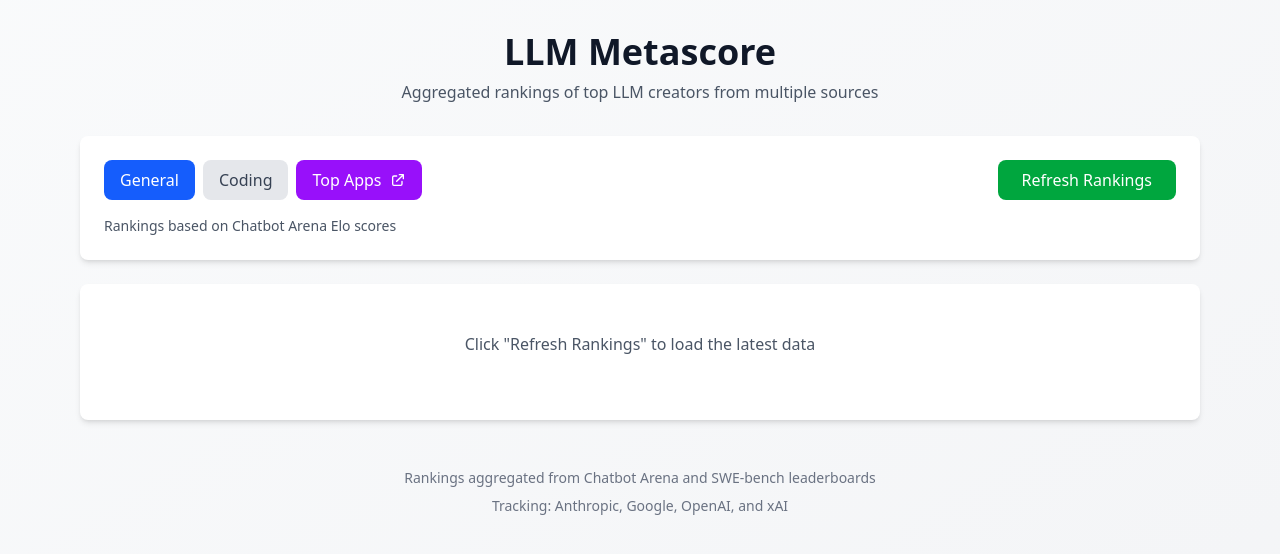
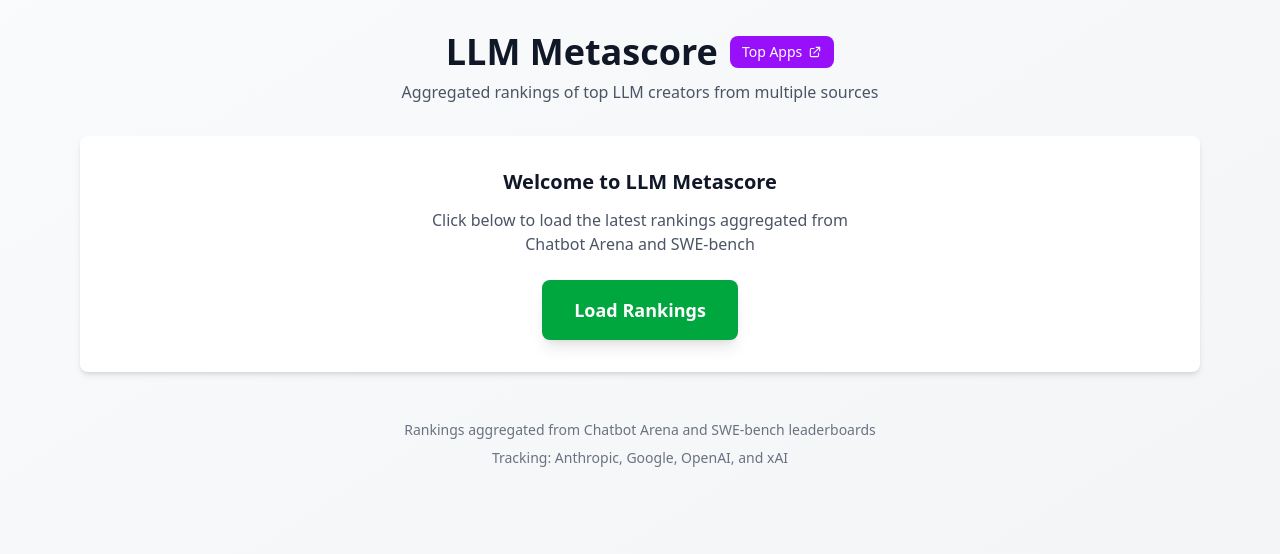
Before and after one commit to robertdamiano/llm-metascore, a Next.js app: page / in a window 1280 px wide. Shown: the top 554 px of the page. Built offline with nearby package versions, Linux system fonts and the light colour scheme.

Commit message:
Improve UI/UX and add CI/CD pipeline

```diff
--- a/app/page.tsx
+++ b/app/page.tsx
@@ -81,21 +81,58 @@
       <div className="container mx-auto px-4 py-8 max-w-6xl">
         {/* Header */}
         <header className="text-center mb-8">
-          <h1 className="text-4xl font-bold text-gray-900 mb-2">
+          <div className="flex items-center justify-center gap-3 mb-2 flex-wrap">
+            <h1 className="text-4xl font-bold text-gray-900">
               LLM Metascore
             </h1>
+            <a
+              href="https://openrouter.ai/rankings#apps"
+              target="_blank"
+              rel="noopener noreferrer"
+              className="px-3 py-1.5 rounded-lg font-medium transition-colors bg-purple-600 text-white hover:bg-purple-700 flex items-center gap-1.5 text-sm"
+            >
+              Top Apps
+              <svg className="w-3.5 h-3.5" fill="none" stroke="currentColor" viewBox="0 0 24 24">
+                <path strokeLinecap="round" strokeLinejoin="round" strokeWidth={2} d="M10 6H6a2 2 0 00-2 2v10a2 2 0 002 2h10a2 2 0 002-2v-4M14 4h6m0 0v6m0-6L10 14" />
+              </svg>
+            </a>
+          </div>
           <p className="text-gray-600">
             Aggregated rankings of top LLM creators from multiple sources
           </p>
         </header>
 
-        {/* Mode Selector */}
-        <div className="bg-white rounded-lg shadow-md p-6 mb-6">
-          <div className="flex flex-wrap gap-4 items-center justify-between">
-            <div className="flex flex-wrap gap-2">
+        {/* Initial Load State - Prominent CTA */}
+        {!lastUpdated && !loading && (
+          <div className="bg-white rounded-lg shadow-md p-8 mb-6 text-center">
+            <div className="max-w-md mx-auto">
+              <h2 className="text-xl font-semibold text-gray-900 mb-3">
+                Welcome to LLM Metascore
+              </h2>
+              <p className="text-gray-600 mb-6">
+                Click below to load the latest rankings aggregated from Chatbot Arena and SWE-bench
+              </p>
+              <button
+                onClick={fetchRankings}
+                disabled={loading}
+                className="w-full sm:w-auto px-8 py-4 bg-green-600 text-white rounded-lg font-semibold text-lg hover:bg-green-700 transition-colors shadow-lg hover:shadow-xl transform hover:scale-105 disabled:bg-gray-400 disabled:cursor-not-allowed disabled:transform-none"
+              >
+                Load Rankings
+              </button>
+            </div>
+          </div>
+        )}
+
+        {/* Mode Selector & Controls - Shown after data loads */}
+        {(lastUpdated || loading) && (
+          <div className="bg-white rounded-lg shadow-md p-4 sm:p-6 mb-6">
+            <div className="flex flex-col sm:flex-row gap-4 items-stretch sm:items-center justify-between">
+              {/* Mode Selector Tabs */}
+              <div className="flex gap-2 flex-1">
                 <button
                   onClick={() => setMode('general')}
-                className={`px-4 py-2 rounded-lg font-medium transition-colors ${
+                  disabled={loading}
+                  className={`flex-1 sm:flex-none px-4 py-2 rounded-lg font-medium transition-colors disabled:opacity-50 ${
                     mode === 'general'
                       ? 'bg-blue-600 text-white'
                       : 'bg-gray-200 text-gray-700 hover:bg-gray-300'
@@ -105,7 +142,8 @@
                 </button>
                 <button
                   onClick={() => setMode('coding')}
-                className={`px-4 py-2 rounded-lg font-medium transition-colors ${
+                  disabled={loading}
+                  className={`flex-1 sm:flex-none px-4 py-2 rounded-lg font-medium transition-colors disabled:opacity-50 ${
                     mode === 'coding'
                       ? 'bg-blue-600 text-white'
                       : 'bg-gray-200 text-gray-700 hover:bg-gray-300'
@@ -113,25 +151,18 @@
                 >
                   Coding
                 </button>
-              <a
-                href="https://openrouter.ai/rankings#apps"
-                target="_blank"
-                rel="noopener noreferrer"
-                className="px-4 py-2 rounded-lg font-medium transition-colors bg-purple-600 text-white hover:bg-purple-700 flex items-center gap-2"
-              >
-                Top Apps
-                <svg className="w-4 h-4" fill="none" stroke="currentColor" viewBox="0 0 24 24">
-                  <path strokeLinecap="round" strokeLinejoin="round" strokeWidth={2} d="M10 6H6a2 2 0 00-2 2v10a2 2 0 002 2h10a2 2 0 002-2v-4M14 4h6m0 0v6m0-6L10 14" />
-                </svg>
-              </a>
               </div>
 
+              {/* Refresh Button */}
               <button
                 onClick={fetchRankings}
                 disabled={loading}
-              className="px-6 py-2 bg-green-600 text-white rounded-lg font-medium hover:bg-green-700 transition-colors disabled:bg-gray-400 disabled:cursor-not-allowed"
+                className="px-5 py-2 bg-green-600 text-white rounded-lg font-medium hover:bg-green-700 transition-colors disabled:bg-gray-400 disabled:cursor-not-allowed flex items-center justify-center gap-2"
               >
-              {loading ? 'Loading...' : 'Refresh Rankings'}
+                <svg className="w-4 h-4" fill="none" stroke="currentColor" viewBox="0 0 24 24">
+                  <path strokeLinecap="round" strokeLinejoin="round" strokeWidth={2} d="M4 4v5h.582m15.356 2A8.001 8.001 0 004.582 9m0 0H9m11 11v-5h-.581m0 0a8.003 8.003 0 01-15.357-2m15.357 2H15" />
+                </svg>
+                {loading ? 'Loading...' : 'Refresh'}
               </button>
             </div>
 
@@ -145,6 +176,7 @@
               </p>
             )}
           </div>
+        )}
 
         {/* Error Message */}
         {error && (
@@ -211,14 +243,6 @@
           </div>
         )}
 
-        {/* Empty State */}
-        {!loading && getCurrentRankings().length === 0 && !error && (
-          <div className="bg-white rounded-lg shadow-md p-12 text-center">
-            <p className="text-gray-600 mb-4">
-              Click "Refresh Rankings" to load the latest data
-            </p>
-          </div>
-        )}
 
         {/* Footer */}
         <footer className="mt-12 text-center text-sm text-gray-500">
```
Also changed, not shown: 1 other file (tests, documents, lock files or other folders). Lines whose indentation alone changed are shown as unchanged.
